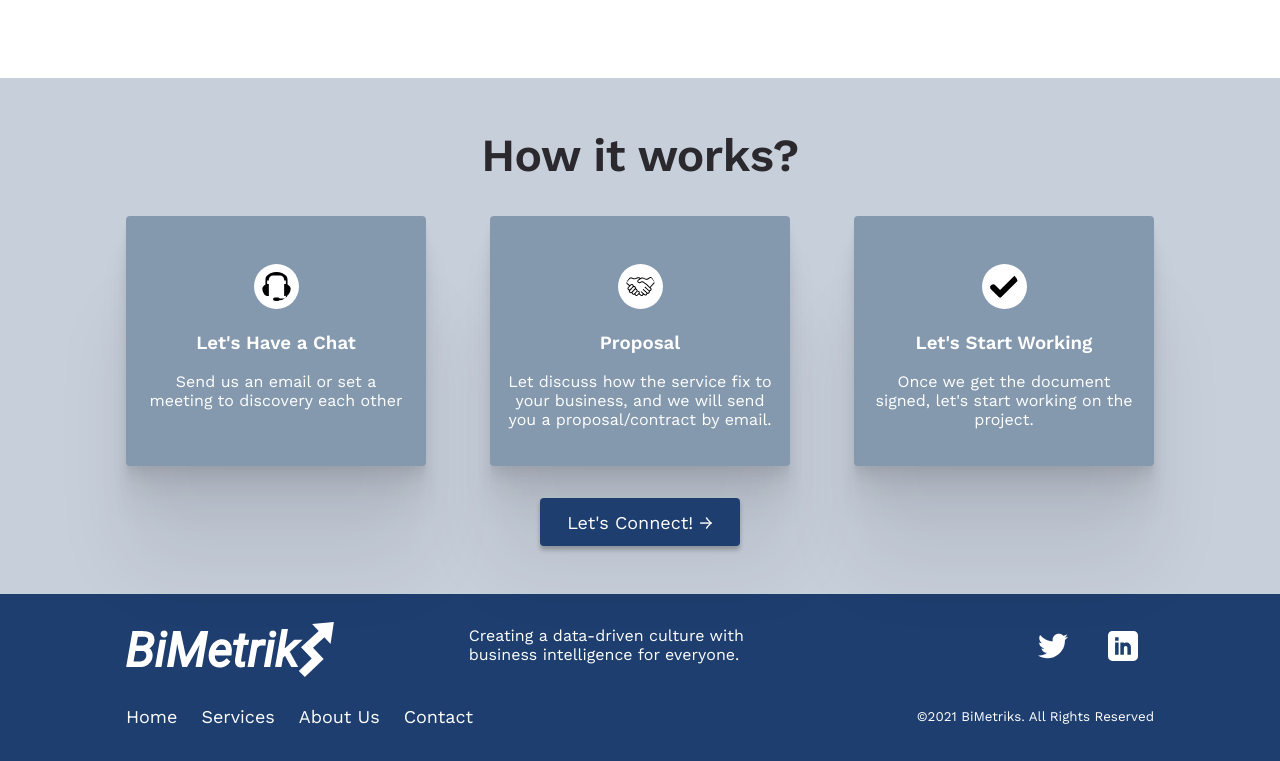
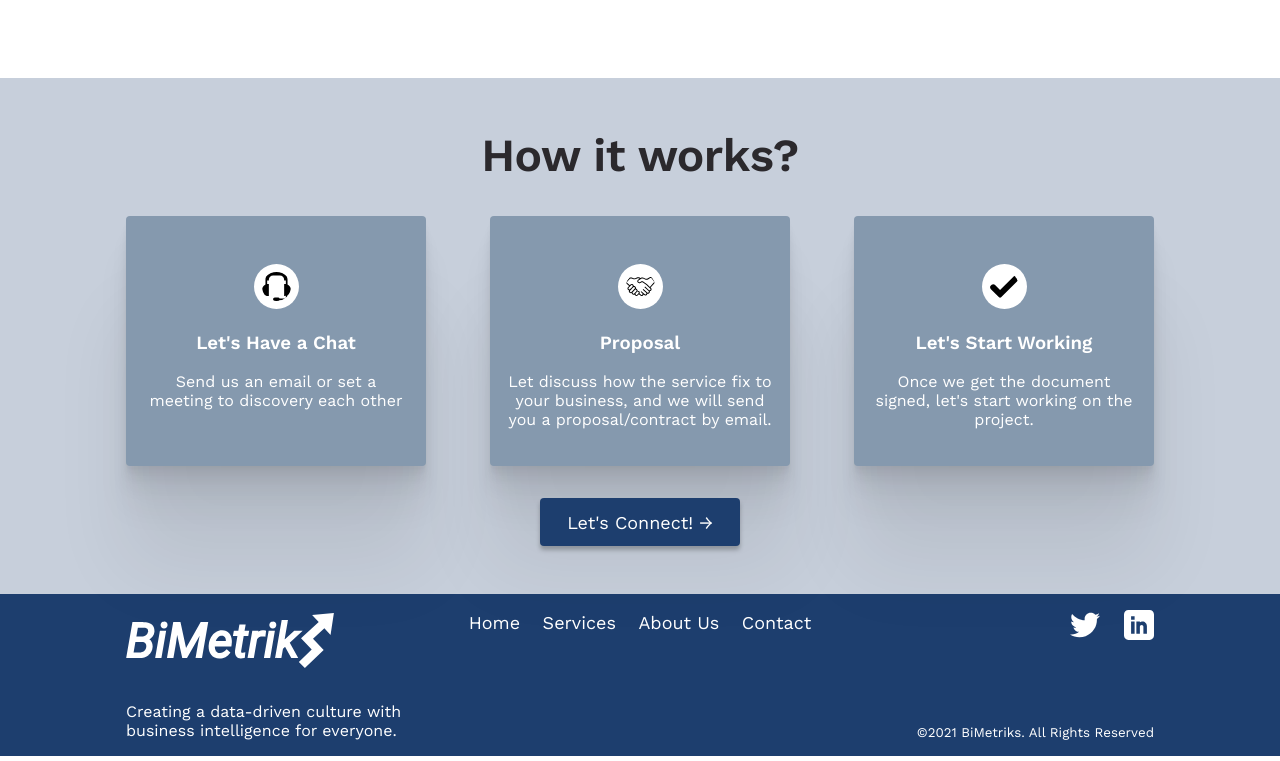
Before and after one commit to sebastiantorres86/bimetrik-master, a React (Create React App) app: page / in a window 1280 px wide. Shown: the part 1953-2714 px from the top of the page. Built offline with nearby package versions, Linux system fonts and the light colour scheme.

Commit message:
New footer ready

```diff
--- a/src/components/Footer/Footer.js
+++ b/src/components/Footer/Footer.js
@@ -21,12 +21,26 @@ const Footer = () => {
       <Row>
         <Column>
           <Logo />
-        </Column>
-        <Column>
           <Copy>
             Creating a data-driven culture with business intelligence for
             everyone.
           </Copy>
+        </Column>
+        <Column>
+          <List>
+            <Link to="/">
+              <SocialLink>Home</SocialLink>
+            </Link>
+            <Link to="/services">
+              <SocialLink>Services</SocialLink>
+            </Link>
+            <Link to="/about">
+              <SocialLink>About Us</SocialLink>
+            </Link>
+            <Link to="/contact">
+              <SocialLink>Contact</SocialLink>
+            </Link>
+          </List>
         </Column>
         <Column>
           <SocialList>
@@ -41,11 +55,55 @@ const Footer = () => {
               </Picture>
             </a>
           </SocialList>
+          <Copyright>
+            &copy;{new Date().getFullYear()} BiMetriks. All Rights Reserved
+          </Copyright>
         </Column>
       </Row>
+      {/* <Row>
+        <Column>
+          <Logo />
+          <Copy>
+            Creating a data-driven culture with business intelligence for
+            everyone.
+          </Copy>
+        </Column>
+        <Column>
+          <List>
+            <Link to="/">
+              <SocialLink>Home</SocialLink>
+            </Link>
+            <Link to="/services">
+              <SocialLink>Services</SocialLink>
+            </Link>
+            <Link to="/about">
+              <SocialLink>About Us</SocialLink>
+            </Link>
+            <Link to="/contact">
+              <SocialLink>Contact</SocialLink>
+            </Link>
+          </List>
+        </Column>
+        <Column>
+          <SocialList>
+            <a href="https://twitter.com/home">
+              <Picture>
+                <LogoTwitter />
+              </Picture>
+            </a>
+            <a href="https://www.linkedin.com/feed/">
+              <Picture>
+                <LogoLinkedin />
+              </Picture>
+            </a>
+          </SocialList>
+          <Copyright>
+            &copy;{new Date().getFullYear()} BiMetriks. All Rights Reserved
+          </Copyright>
+        </Column>
+      </Row> */}
 
-      <Row>
-        <List>
+      {/* <List>
           <Link to="/">
             <SocialLink>Home</SocialLink>
           </Link>
@@ -58,12 +116,11 @@ const Footer = () => {
           <Link to="/contact">
             <SocialLink>Contact</SocialLink>
           </Link>
-        </List>
+        </List> */}
 
-        <Copyright>
+      {/* <Copyright>
           &copy;{new Date().getFullYear()} BiMetriks. All Rights Reserved
-        </Copyright>
-      </Row>
+        </Copyright> */}
     </Container>
   );
 };
--- a/src/components/Footer/Footer.styled.js
+++ b/src/components/Footer/Footer.styled.js
@@ -23,7 +23,6 @@ export const Row = styled.div`
     flex-direction: row;
     justify-content: space-between;
     align-items: center;
-    margin-bottom: 1rem;
   }
 `;
 
@@ -33,9 +32,11 @@ export const Column = styled.div`
 
   @media only screen and (min-width: 768px) {
     display: flex;
-    flex-direction: row;
+    flex-direction: column;
     justify-content: space-between;
-    width: auto;
+    align-content: space-around;
+    height: 130px;
+    /* width: 33%; */
   }
 `;
 
@@ -50,6 +51,7 @@ export const List = styled.nav`
   @media only screen and (min-width: 768px) {
     flex-direction: row;
     justify-content: space-between;
+    align-content: start;
     margin-bottom: 0;
   }
 `;
@@ -67,10 +69,11 @@ export const SocialList = styled(List)`
 export const SocialLink = styled.li`
   color: #fff;
   text-align: center;
+  font-size: 18px;
 
   @media only screen and (min-width: 768px) {
-    text-align: left;
-    padding-right: 1.5rem;
+    /* text-align: center; */
+    /* padding-right: 1.5rem; */
     margin-bottom: 0;
   }
 `;
@@ -81,7 +84,7 @@ export const Picture = styled.div`
   margin: 0 1rem;
 
   @media only screen and (min-width: 768px) {
-    margin-left: 1.5rem;
+    margin: 0 0 0 1.5rem;
   }
 `;
 
@@ -93,6 +96,7 @@ export const Copy = styled.p`
   @media only screen and (min-width: 768px) {
     text-align: left;
     padding-right: 2rem;
+    margin-bottom: 0;
   }
 `;
 
```
Also changed, not shown: 1 other file (tests, documents, lock files or other folders).
